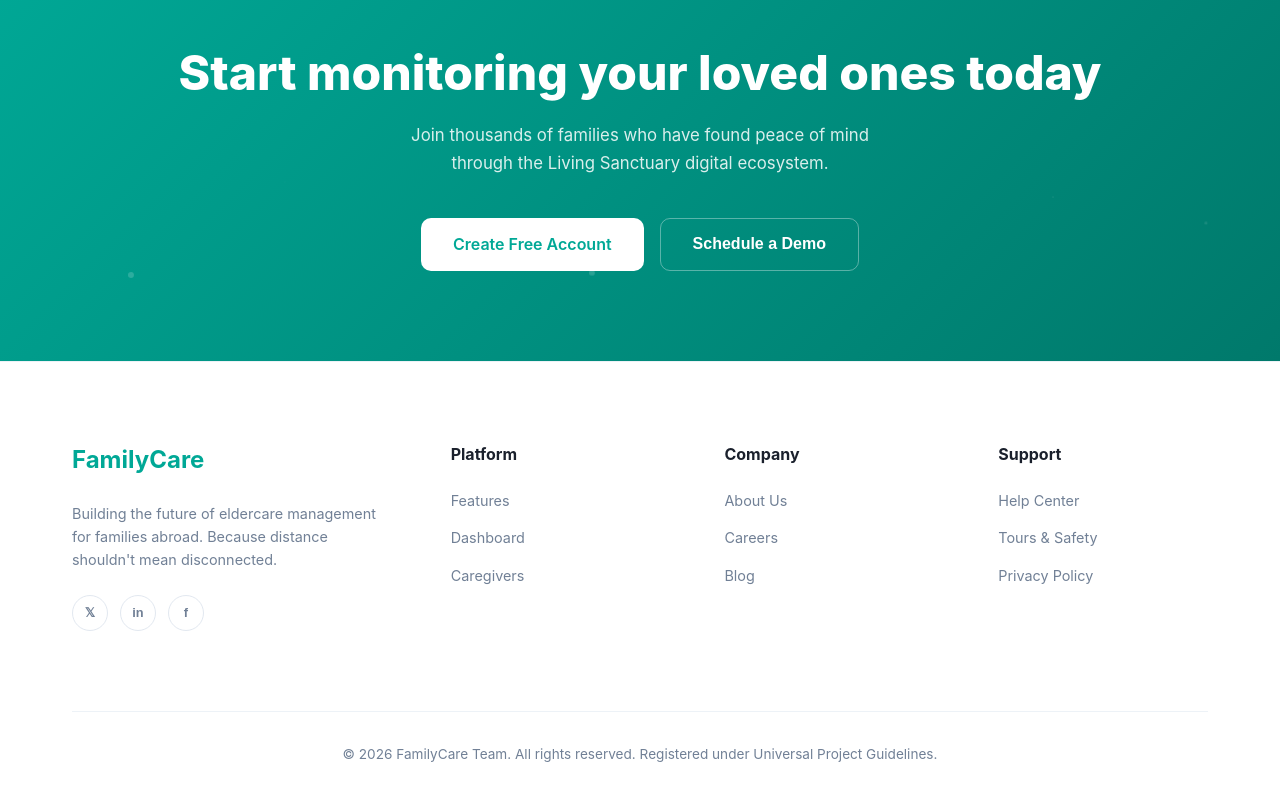
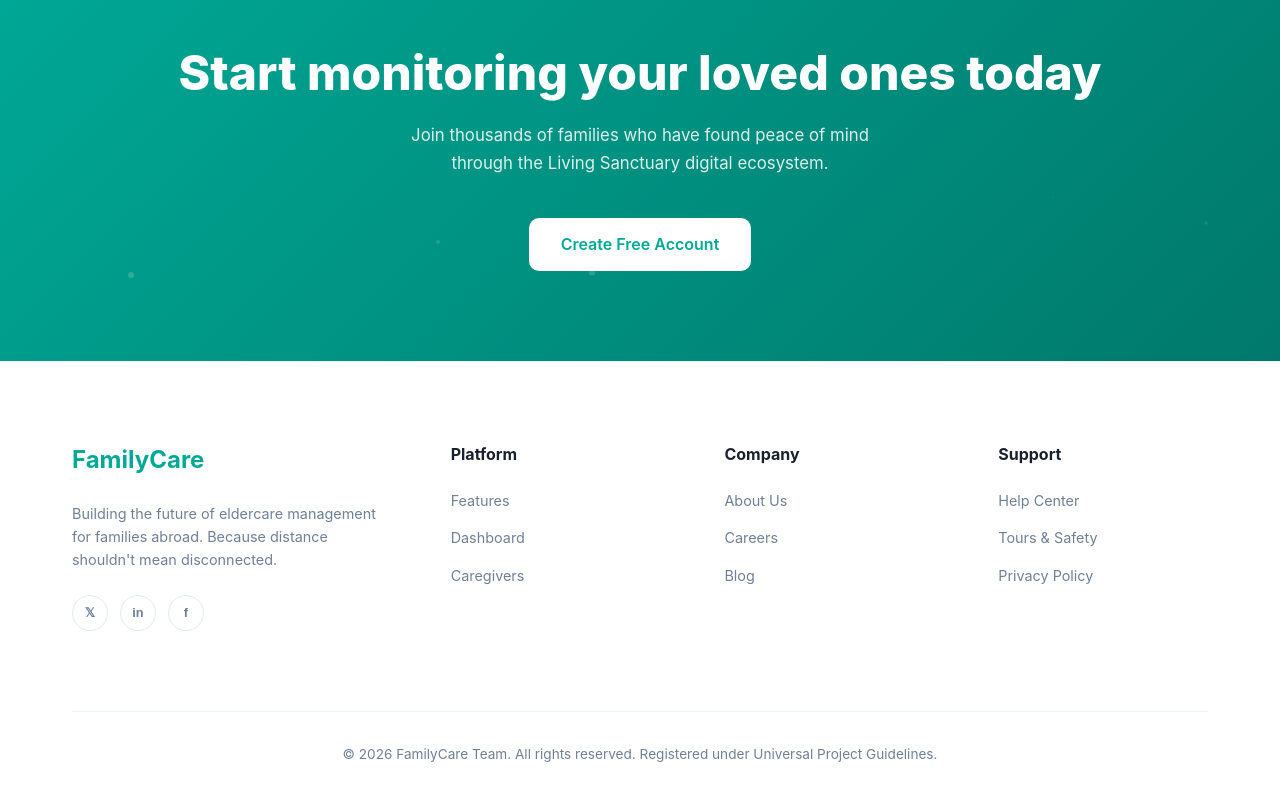
Before and after one commit to dilshandevxx/FamilyCare-Univercity-Project, a React app in the folder frontend/: page /features in a window 1280 px wide. Shown: the part 2814-3614 px from the top of the page. Built offline with nearby package versions, Linux system fonts and the light colour scheme; no server answers; the HTML template or start-up script is replaced by a standard one.

Commit message:
Update features page content and UI

```diff
--- a/frontend/src/pages/public/Features/Features.jsx
+++ b/frontend/src/pages/public/Features/Features.jsx
@@ -355,7 +355,6 @@ const FeaturesPage = () => {
           </p>
           <div className="fp-cta__actions">
             <Link to="/register" className="fp-btn fp-btn--primary fp-btn--lg fp-btn--cta-white">Create Free Account</Link>
-            <button className="fp-btn fp-btn--outline-white fp-btn--lg">Schedule a Demo</button>
           </div>
         </div>
       </section>
```
